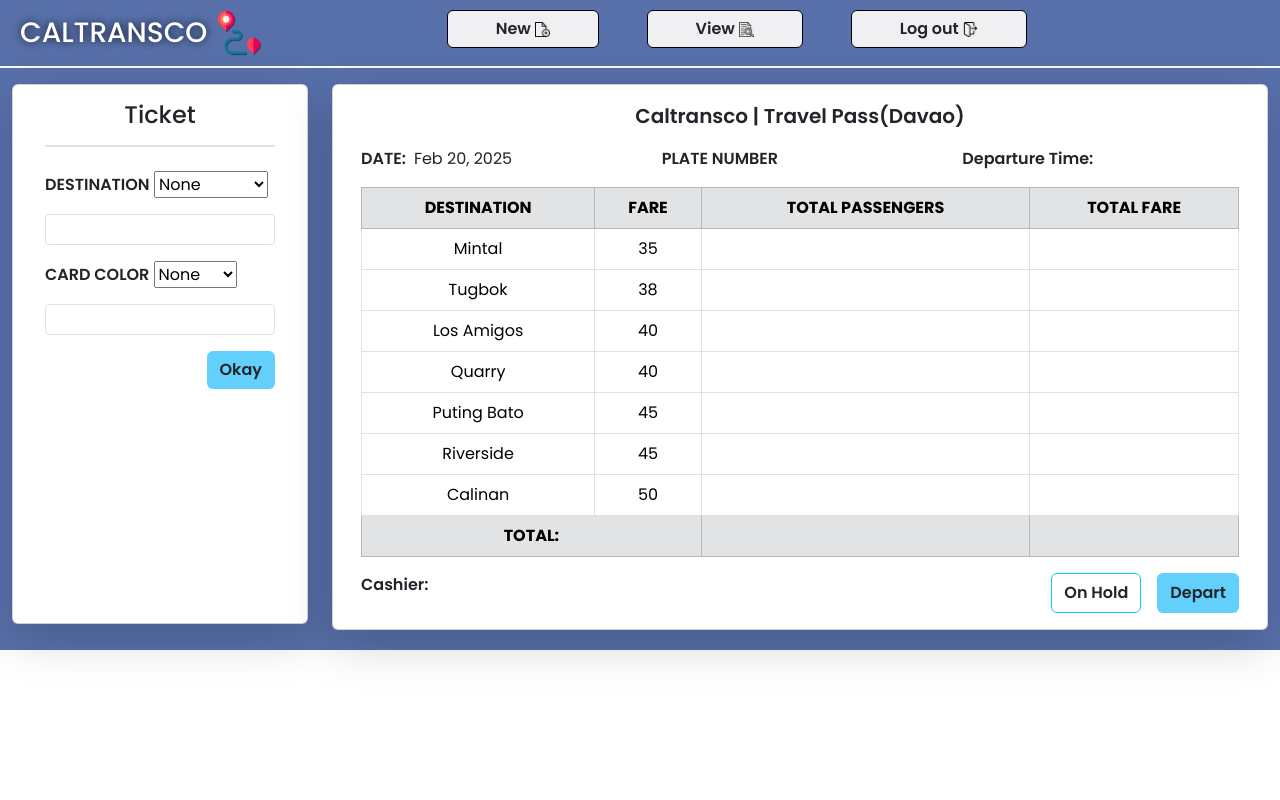
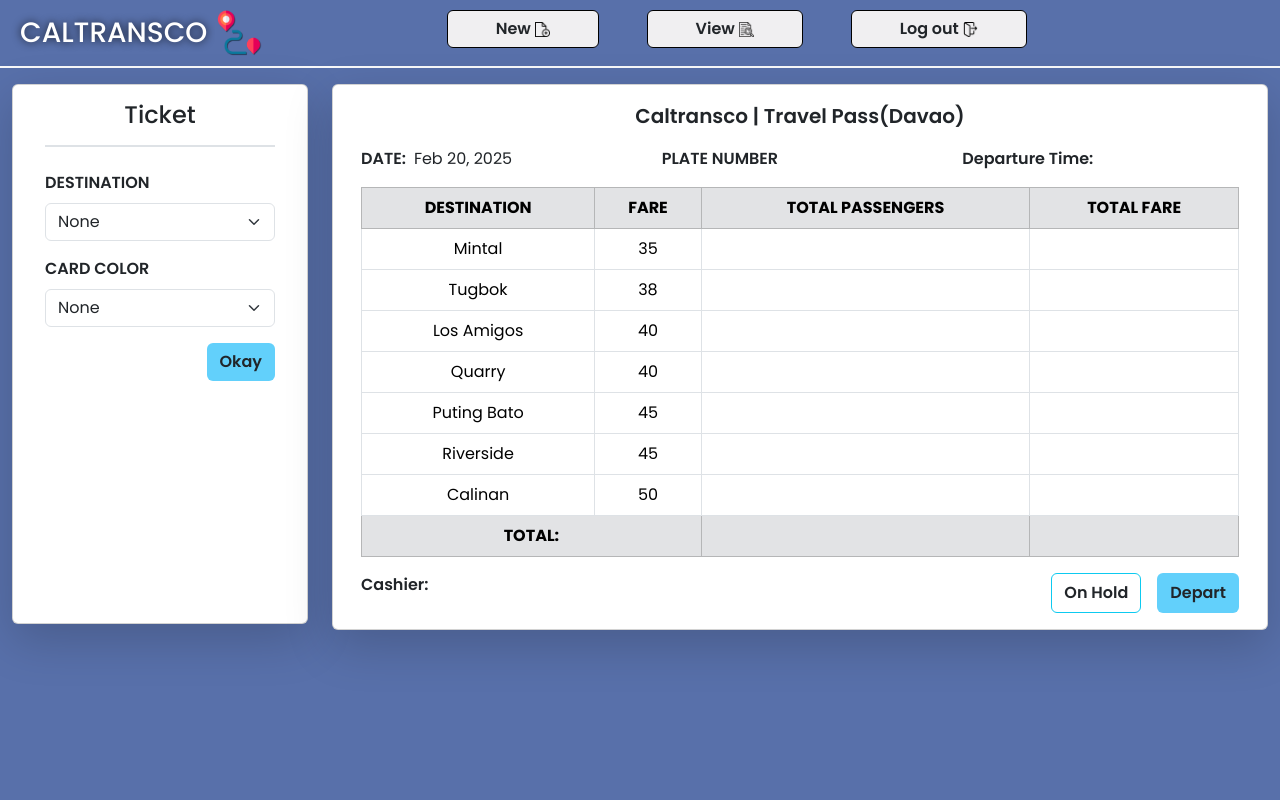
Before and after one commit to Moonslope/IT6-PROJ-COPY, a PHP site: page /cashierUI.php in a window 1280 px wide. Run offline with PHP 8.4, Linux system fonts and the light colour scheme; tables that the repository leaves empty or names only in its code hold one stand-in row (values such as "Sample post").

Commit message:
adjust dropdowns

```diff
--- a/CashierUI/cashierUI.php
+++ b/CashierUI/cashierUI.php
@@ -1,12 +1,14 @@
 <!DOCTYPE html>
 <html lang="en">
 <?php
+
+include "../Database/db_connect.php";
 $title = 'Cashier';
 require  "../global/head.php";
 ?>
 
 <body>
-   <div style="height: 650px;" class="con-bg container-fluid">
+   <div class="con-bg container-fluid vh-100">
       <div class="row border border-top-0 border-end-0 border-start-0 border-light border-2 pb-2 mb-3">
          <div class="col col-4 d-flex gap-2 ms-2 mt-2">
             <h1 class="fs-3 mt-2 text-white" style="text-shadow: 0px 0px 8px rgba(0, 0, 0, 0.8);">CALTRANSCO</h1>
@@ -41,37 +43,50 @@
                   <div>
                      <form method="POST">
                         <div class="mt-4">
-                           <label class="fw-semibold" for="dd-destination">DESTINATION</label>
-                           <select id="dd-destination" name="dd-destination" onchange="this.form.submit()">
+                           <label class="fw-semibold mb-2" for="dd-destination">DESTINATION</label>
+                           <select class="form-select mb-3" id="dd-destination" name="dd-destination">
                               <option value="">None</option>
+                              <?php
+                              try {
+                                 $sqll = "SELECT * FROM routes";
+                                 $resultt = $conn->query($sqll);
 
-                              <option value="Mintal" <?php echo (isset($_POST['dd-destination']) && $_POST['dd-destination'] == "Mintal") ? "selected" : ""; ?>>Mintal</option>
-                              <option value="Tugbok" <?php echo (isset($_POST['dd-destination']) && $_POST['dd-destination'] == "Tugbok") ? "selected" : ""; ?>>Tugbok</option>
-                              <option value="Los Amigos" <?php echo (isset($_POST['dd-destination']) && $_POST['dd-destination'] == "Los Amigos") ? "selected" : ""; ?>>Los Amigos</option>
-                              <option value="Quarry" <?php echo (isset($_POST['dd-destination']) && $_POST['dd-destination'] == "Quarry") ? "selected" : ""; ?>>Quarry</option>
-                              <option value="Puting Bato" <?php echo (isset($_POST['dd-destination']) && $_POST['dd-destination'] == "Puting Bato") ? "selected" : ""; ?>>Puting Bato</option>
-                              <option value="Riverside" <?php echo (isset($_POST['dd-destination']) && $_POST['dd-destination'] == "Riverside") ? "selected" : ""; ?>>Riverside</option>
-                              <option value="Calinan" <?php echo (isset($_POST['dd-destination']) && $_POST['dd-destination'] == "Calinan") ? "selected" : ""; ?>>Calinan</option>
+                                 if ($resultt->num_rows > 0) {
+                                    while ($roww = $resultt->fetch_assoc()) {
+                                       echo '<option value="' . $roww['route'] . '">' . $roww['route'] . '</option>';
+                                    }
+                                 }
+                              } catch (\Exception $e) {
+                                 die($e);
+                              }
+                              ?>
+
                            </select>
 
-                           <input class="form-control form-control-sm text-center my-3" type="text" id="inputField" name="inputField" value="<?php echo isset($_POST['dd-destination']) ? $_POST['dd-destination'] : ''; ?>" readonly>
                         </div>
 
                         <div>
-                           <label for="dd-cardColor" class="fw-semibold">CARD COLOR</label>
-                           <select id="dd-cardColor" name="dd-cardColor" onchange="this.form.submit()">
+                           <label for="dd-cardColor" class="fw-semibold mb-2">CARD COLOR</label>
+                           <select class="form-select mb-3" id="dd-cardColor" name="dd-cardColor">
                               <option value="">None</option>
 
-                              <option value="Blue" <?php echo (isset($_POST['dd-cardColor']) && $_POST['dd-cardColor'] == "Blue") ? "selected" : ""; ?>>Blue</option>
-                              <option value="Red" <?php echo (isset($_POST['dd-cardColor']) && $_POST['dd-cardColor'] == "Red") ? "selected" : ""; ?>>Red</option>
-                              <option value="Pink" <?php echo (isset($_POST['dd-cardColor']) && $_POST['dd-cardColor'] == "Pink") ? "selected" : ""; ?>>Pink</option>
-                              <option value="Orange" <?php echo (isset($_POST['dd-cardColor']) && $_POST['dd-cardColor'] == "Orange") ? "selected" : ""; ?>>Orange</option>
-                              <option value="Black" <?php echo (isset($_POST['dd-cardColor']) && $_POST['dd-cardColor'] == "Black") ? "selected" : ""; ?>>Black</option>
-                              <option value="Violet" <?php echo (isset($_POST['dd-cardColor']) && $_POST['dd-cardColor'] == "Violet") ? "selected" : ""; ?>>Violet</option>
-                              <option value="Yellow" <?php echo (isset($_POST['dd-cardColor']) && $_POST['dd-cardColor'] == "Yellow") ? "selected" : ""; ?>>Yellow</option>
+                              <?php
+                              try {
+                                 $sqll = "SELECT * FROM card";
+                                 $resultt = $conn->query($sqll);
+
+                                 if ($resultt->num_rows > 0) {
+                                    while ($roww = $resultt->fetch_assoc()) {
+                                       echo '<option value="' . $roww['card_color'] . '">' . $roww['card_color'] . '</option>';
+                                    }
+                                 }
+                                 $conn->close();
+                              } catch (\Exception $e) {
+                                 die($e);
+                              }
+                              ?>
                            </select>
 
-                           <input class="form-control form-control-sm text-center my-3" type="text" id="inputField" name="inputField" value="<?php echo isset($_POST['dd-cardColor']) ? $_POST['dd-cardColor'] : ''; ?>" readonly>
                         </div>
 
                         <div class="d-flex justify-content-end">
```
